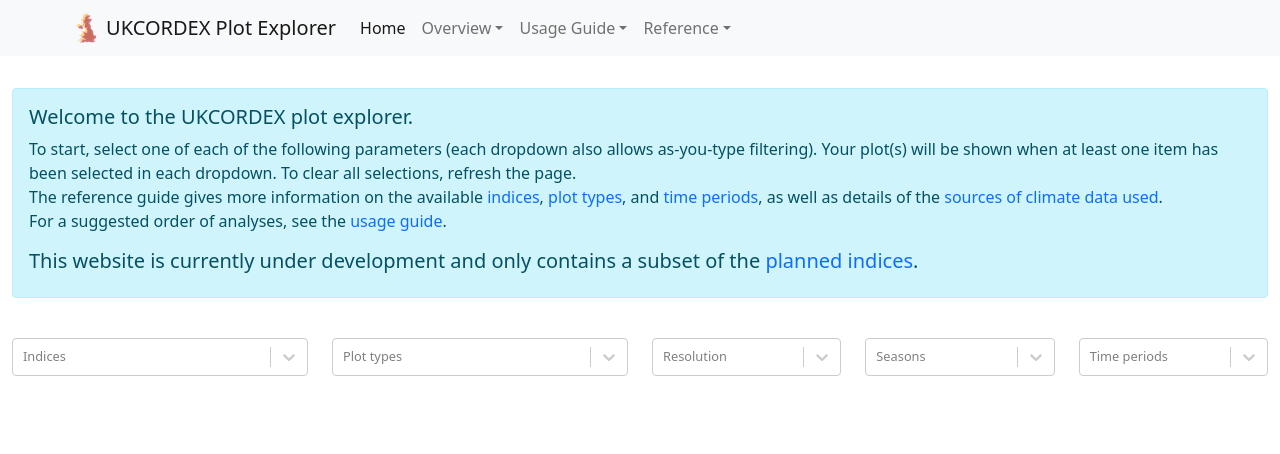
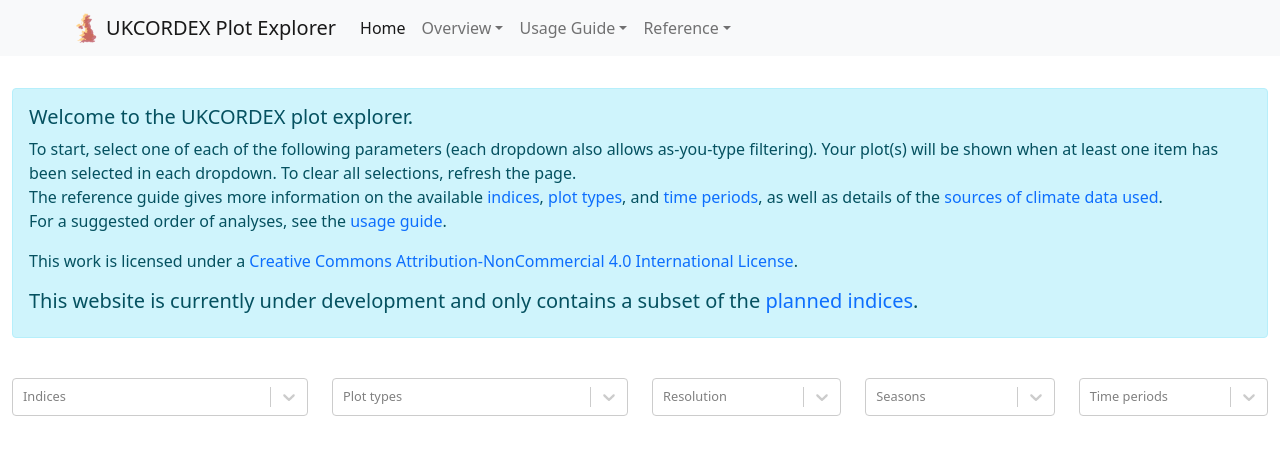
Before and after one commit to UCL/UKCORDEX-plot-explorer-dev, a React (Create React App) app: page /#/ in a window 1280 px wide. Shown: the top 454 px of the page. Built offline with nearby package versions, Linux system fonts and the light colour scheme.

Commit message:
Mention CC license in blue box.

```diff
--- a/src/components/PlotExplorerContainer.js
+++ b/src/components/PlotExplorerContainer.js
@@ -72,6 +72,10 @@ function PlotExplorerContainer() {
           The reference guide gives more information on the available <Link to="/indices-help">indices</Link>, <Link to="/plot-help">plot types</Link>, and <Link to="/time-help">time periods</Link>, as well as details of the <Link to="/data-help">sources of climate data used</Link>.<br></br>
           For a suggested order of analyses, see the <Link to="/how-to-use">usage guide</Link>.
         </p>
+        <p>
+        This work is licensed under a <Link to="https://creativecommons.org/licenses/by-nc/4.0/">Creative Commons Attribution-NonCommercial 4.0 International License</Link>.
+        </p>
+
         <h5>
           This website is currently under development and only contains a subset of the <Link to="/indices-help">planned indices</Link>.<br></br>
         </h5>
```
